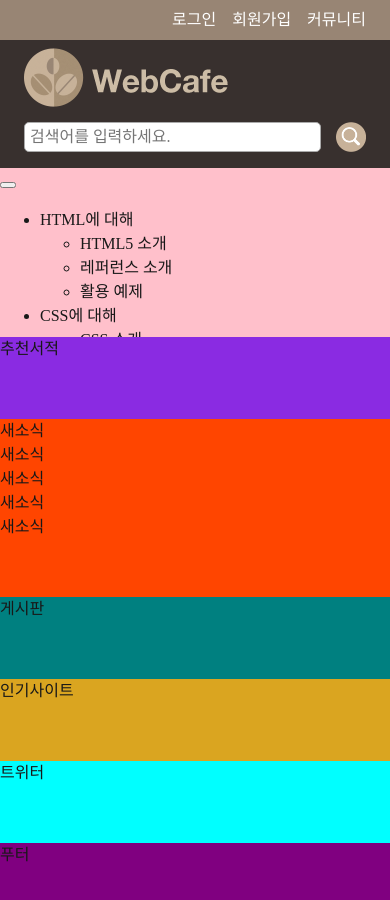
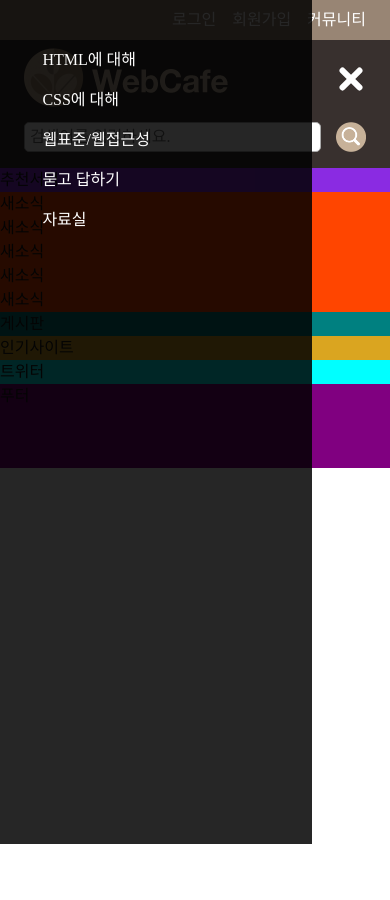
Before and after one commit to im667/RWD, a plain HTML site: page index.html in a window 390 px wide. Both pictures are taken after a click on the button "메뉴 열기". After the commit the page ends 844 px from the top, so only its background shows below. Drawn offline with Linux system fonts and the light colour scheme; a web font is replaced by a local one.

Commit message:
모바일 및 데스크탑 내비게이션 디자인 완성

```diff
--- a/css/style.css
+++ b/css/style.css
@@ -1,5 +1,6 @@
 @charset "utf-8";
 @import url(./normalize.css);
+@import url(./fonts.css);
 *, *::before, *::after {
   box-sizing: border-box;
   font-family: 'Spoqa Han Sans', 'Sans-serif';
@@ -98,9 +99,6 @@ input[type="search"]:focus:-moz-placeholder { /* Firefox 18- */
 
 
 
-.navigation{
-  background-color: pink;
-  height: 20vh;
 }
 .main{
   background-color: skyblue;
@@ -182,6 +180,86 @@ input[type="search"]:focus:-moz-placeholder { /* Firefox 18- */
     height: 100%;
     background: url(./images/btn_search.png) no-repeat 0 0 / cover;
   }
+  /*모바일 내비게이션*/
+  .btn-menubar{
+  background-color:transparent;
+  width:3rem;
+  height:3rem;
+  border:0;
+  padding:0;
+  position: absolute;
+  right:1.5em;
+  top:4em;
+  overflow:hidden;
+  cursor: pointer;
+  }
+  .menubar{
+    background-color:#fff;
+    width:100%;
+    height:20%;
+    position:absolute;
+    left:0;
+    border-radius: 1em;
+    transition:all 0.2s;
+  }
+  .menubar-top{
+    top:0;
+  }
+  .menubar-middle{
+    top:50%;
+    transform: translateY(-50%);
+  }
+  .menubar-bottom{
+    top:100%;
+    transform: translateY(-100%);
+  }
+  .nav-act .menubar-top{
+    top:50%;
+    transform: translateY(-50%) rotate(45deg);
+
+  }
+
+  .nav-act .menubar-middle{
+    transform: translate(-100%, -50%);
+  }
+
+  .nav-act .menubar-bottom{
+    top:50%;
+    transform: translateY(-50%) rotate(-45deg);
+  }
+  .menu{
+    color:#fff;
+    background-color:rgba(0,0,0,0.85);
+    margin:0;
+    position:fixed;
+    top:0;
+    left:0;
+    width:80%;
+    height:100vh;
+    padding:2em 1em;
+    list-style:none;
+    transform:translateX(-100%);
+    transition:all 0.2s;
+  }
+  .nav-act .menu{
+    transform: none;
+  }
+  .menu-list{
+    margin:1em 0;
+  }
+  .menu-item{
+    cursor: pointer;
+  }
+  .sub-menu{
+    padding-left:3em;
+    display: none;
+  }
+  .menu-act .sub-menu{
+  display:block;
+  }
+  .sub-menu li{
+    margin:0.5em 0;
+  }
 }
 
 
@@ -192,7 +270,7 @@ input[type="search"]:focus:-moz-placeholder { /* Firefox 18- */
     flex-direction: column;
     align-items: center;
   }
-  .header, .main{
+  .header, .main ,.menu{
     width: 1000px;
   }
   /* 데스크탑 헤더 */
@@ -227,6 +305,44 @@ input[type="search"]:focus:-moz-placeholder { /* Firefox 18- */
     padding: 0.15em 1em;
     border-radius: 5px;
   }
+  /*데스크탑 네비게이션*/
+  .navigation{
+    background-color:#988574;
+    color:#fff;
+    box-shadow:0 -2px 5px 0 #999999, 0 2px 5px 0px #999999;
+  }
+  .btn-menubar{
+    display:none;
+  }
+  .menu, .sub-menu{
+    list-style:none;
+  }
+  .menu{
+
+    /* overflow: hidden; */
+    margin:0 auto;
+    padding-left:0;
+    display:flex;
+    justify-content: space-between;
+  }
+  .menu-list{
+    /* float:left; */
+    margin:1em 0 0.5em;
+  }
+  .menu-item{
+    font-weight: 700;
+    font-size:1.8rem;
+    cursor: text;
+  }
+  .menu-list::before, .menu-item{
+    text-shadow: 1px 0 0 #000000, 0 1px 0 #000000, -1px 0 0 #000, 0 -1px 0 #000;
+  }
+  .sub-menu{
+    font-weight:400;
+  }
+  .sub-menu li{
+    margin:0.5em 0;
+  }
   .main{
     justify-content: space-between;
   }
--- a/js/menu.js
+++ b/js/menu.js
@@ -1,73 +1,55 @@
-// 문서의 로드가 완료되면 함수 실행
-$(document).ready(function () {
-    // 뷰포트 사이즈를 최대 999px 설정하여 변수에 해당 값을 할당
-    var viewport = window.matchMedia('(max-width:999px)');
-    // resize 이벤트 발생 시 새로고침 실행
 $(window).resize(function(){
   location.reload();
 });
-      // if 조건문으로 viewport가 모바일인지 확인 - 최대 999px일 때
+var viewport = window.matchMedia('(max-width:999px)');
+var item = $('.menu-item');
+var li = $('.menu-list');
+
 if(viewport.matches){
-        // 필요한 객체를 찾아 변수에 선언
+  //모바일 디바이스에서 실행할 코드 블럭
   var nav = $('.navigation');
   var btn = $('.btn-menubar');
   var menu = $('.menu');
-        var menuLists = $('.menu-list');
-        var menuItems = $('.menu-item');
-        var subMenus = $('.sub-menu');
-        var slogan = $('.slogan-heading');
+  btn.attr('aria-haspopup','ture');
+  li.addClass('icon-plus');
+  item.attr('role','button');
+  item.attr('aria-haspopup', 'true');
+  item.attr('aria-pressed','false');
+  item.attr('aria-expanded','false');
 
-        // 선언된 변수에 속성 및 클래스 할당
-        menuItems.attr('aria-haspopup', 'true');
-        menuItems.attr('aria-expanded', 'false');
-        menuItems.attr('role', 'button');
-        menuItems.attr('tabindex', '0');
-        menuItems.addClass('icon-plus');
-        slogan.addClass('a11y-hidden');
-
-        //메인메뉴 제어버튼 클릭 시 메인메뉴가 보여지도록 클래스 토글
-        btn.on('click', function(e) {
-          // 혹시 a 요소를 사용했을 때를 대비하여 a 요소의 기본 이벤트 취소
-          e.preventDefault();
-          nav.toggleClass('is-act');
-          if (nav.hasClass('is-act')) {
-            btn.attr('aria-label', '메인 메뉴 닫기');
+  //버튼(btn)을 클릭하면 내비게이션(nav)요소를 찾아서
+  //nav-act라는 클래스를 추가하거나 제거 할 것(toggle)
+  btn.click(function(e){
+    //e.preventDefault();
+    nav.toggleClass('nav-act');
+    if (nav.hasClass('nav-act')) {
+      btn.attr('aria-label', '메뉴 닫기');
+      btn.attr('aria-pressed','true');
     } else {
-            btn.attr('aria-label', '메인 메뉴 열기');
+      btn.attr('aria-label', '메뉴 열기');
+      btn.attr('aria-pressed','false');
     }
   });
+  //메뉴 버튼(.menu-item)을 클릭하면
+  //클릭한 버튼의 부모 요소의 형제 요소들을 찾아 menu-act라는 클래스를 삭제한다.
+  //클릭한 버튼의 부모 요소인 menu-list에 menu-act라는 클래스를 추가한다.
+  item.click(function(e){
+    e.preventDefault();
+    li.removeClass('menu-act');
+    li.removeClass('icon-minus').addClass('icon-plus');
+    item.attr('aria-pressed','flase');
+    item.attr('aria-expanded','false');
+    $(this).parent().addClass('menu-act');
+    $(this).attr('aria-pressed','ture');
+    $(this).attr('aria-expanded','true');
 
-        // 메인메뉴의 .menu-item 클릭 또는 엔터키를 눌렀을 때 실행할 함수
-        menuItems.on('click keydown',function(e){
-          if(e.type === 'click' || (e.type === 'keydown' && e.keyCode === 13)){
-            // 형제 요소인 li의 자식 요소인 .menu-item에 icon-minus 클래스와 menu-item-act를 제거하고 icon-plus 클래스를 추가했음.
-            // 형제 요소인 li의 자식 요소인 .menu-item에 aria-expanded 속성 값을 false로 설정.
-            $(this).parent().siblings().find(menuItems).removeClass('icon-minus menu-item-act').addClass('icon-plus');
-            $(this).parent().siblings().find(menuItems).attr('aria-expanded', 'false');
-            // 이벤트가 발생한 .menu-item에 .menu-item-act이 토글 되도록 설정함.
-            // 이렇게 지정할 경우 .menu-item을 한번 클릭하면 menu-item-act 클래스가 추가되고
-            // 한번 더 클릭하면 menu-item-act 클래스가 제거됨.
-            $(this).toggleClass('menu-item-act');
-            // .menu-item 요소에 .menu-item-act 클래스를 존재하는 경우
-            // aria-expanded 속성을 동적으로 변경시키고
-            // 웹폰트 아이콘도 icon-plus에서 icon-minus로 수정함.
-            if($(this).hasClass('menu-item-act')){
-              $(this).attr('aria-expanded', 'true');
-              $(this).removeClass('icon-plus').addClass('icon-minus');
+    if($(this).parent().hasClass('menu-act')){
+      $(this).parent().removeClass('icon-plus').addClass('icon-minus');
+    }
+
+  });
 }else{
-              $(this).attr('aria-expanded', 'false');
-              $(this).removeClass('icon-minus').addClass('icon-plus');
+//데스크탑 디바이스에서 실행할 코드 블럭
+item.attr('role','presentation');
+li.addClass('icon-star')
 }
-          }
-        });
-
-        // 키보드 초점이 메인메뉴 영역 안에 있을 경우 .is-act를 nav 요소에 추가하고
-        // 키보드 초점이 메인메뉴 영역을 벗어날 경우 .is-act를 nav 요소에서 제거한다.
-        menu.on('focusout', function(){
-            nav.removeClass('is-act');
-        });
-        menu.on('focusin', function(){
-            nav.addClass('is-act');
-        });
-      }
-    });
```
Lines whose indentation alone changed are shown as unchanged.
